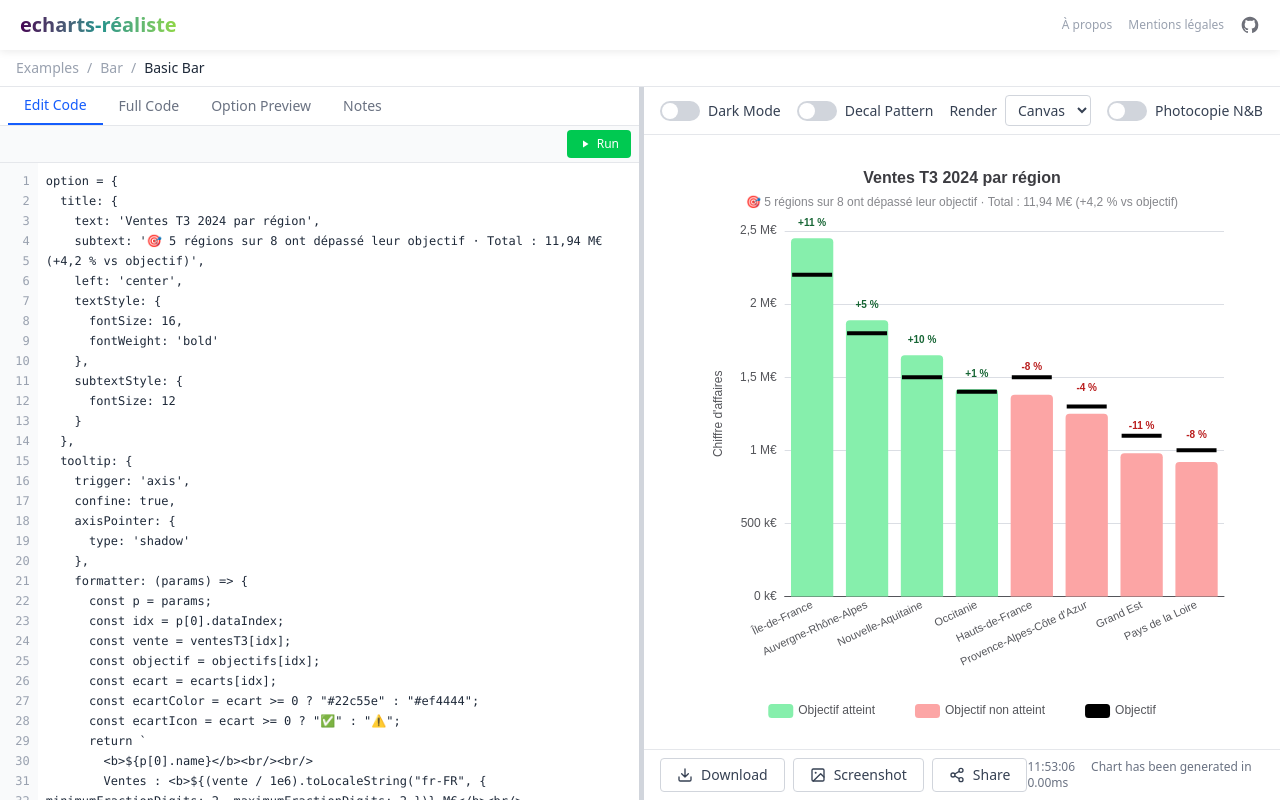
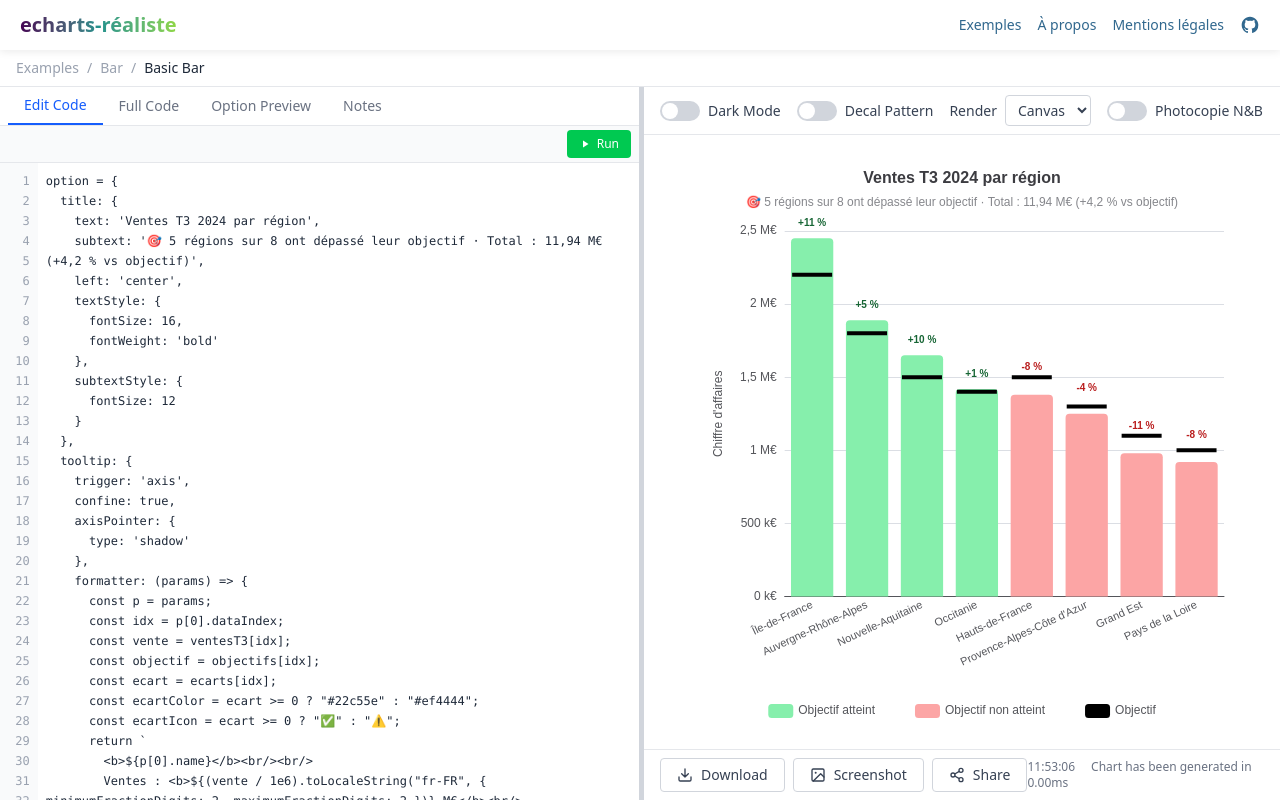
Before and after one commit to jlg-formation/echarts-realiste, a React (Vite) app: page /echarts-realiste/bar/basic-bar in a window 1280 px wide. Built offline with nearby package versions, Linux system fonts and the light colour scheme.

Commit message:
feat(header): update link styles for consistency and improve accessibility

```diff
--- a/src/components/layout/Header.tsx
+++ b/src/components/layout/Header.tsx
@@ -15,14 +15,20 @@ export default function Header() {
       {/* Links */}
       <div className="flex items-center gap-4">
         <Link
+          to="/examples"
+          className="text-sm text-[var(--viridis-mid)] hover:text-[var(--viridis-light)] transition-colors"
+        >
+          Exemples
+        </Link>
+        <Link
           to="/about"
-          className="text-xs text-gray-400 hover:text-[#21918c] transition-colors"
+          className="text-sm text-[var(--viridis-mid)] hover:text-[var(--viridis-light)] transition-colors"
         >
           À propos
         </Link>
         <Link
           to="/legal"
-          className="text-xs text-gray-400 hover:text-[#21918c] transition-colors"
+          className="text-sm text-[var(--viridis-mid)] hover:text-[var(--viridis-light)] transition-colors"
         >
           Mentions légales
         </Link>
@@ -30,7 +36,7 @@ export default function Header() {
           href="https://github.com/jlg-formation/echarts-realiste"
           target="_blank"
           rel="noopener noreferrer"
-          className="text-[#6e7079] hover:text-[#e43961] transition-colors cursor-pointer"
+          className="text-[var(--viridis-mid)] hover:text-[var(--viridis-light)] transition-colors cursor-pointer"
         >
           <svg className="w-5 h-5" fill="currentColor" viewBox="0 0 24 24">
             <path
```
